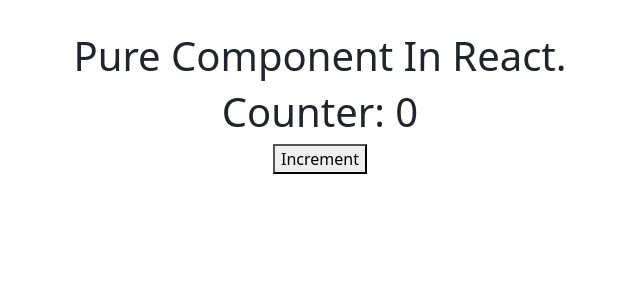
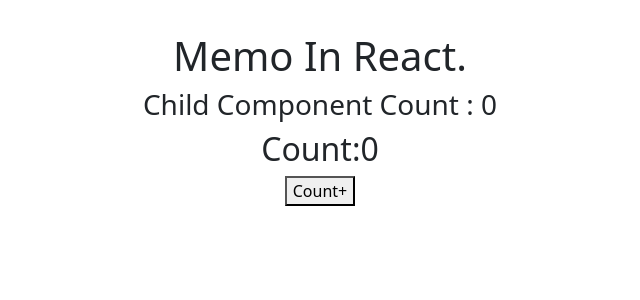
Before and after one commit to akashdomadiya/react-tuts, a React (Create React App) app: page / in a window 1280 px wide. Shown: the top 300 px of the page, without its empty margins (320-960 px from the left). Built offline with nearby package versions, Linux system fonts and the light colour scheme.

Commit message:
childcom

```diff
--- a/src/App.js
+++ b/src/App.js
@@ -1,34 +1,23 @@
-import React, { Component } from "react";
+import React, { useState } from "react";
 import "./App.css";
-import CounterPureComponent from "./CounterPureComponent";
+import ChildComponent from "./ChildComponent";
 
-class App extends Component {
-  // Example 1
-  constructor(props) {
-    super(props);
-    this.state = {
-      count: 0,
-    };
-  }
+function App() {
+  // Exmaple 1
+  const [count, setCount] = useState(0);
 
   // Example 1
-  handleIncrement = () => {
-    this.setState((prevState) => ({
-      count: prevState.count + 1,
-    }));
-  };
-  render() {
-    console.log("Parent rendered!!");
-    return (
-      <div className="App">
-        <h1>Pure Component In React.</h1>
+  console.log("parent component!!");
 
-        <CounterPureComponent
-          count={this.state.count}
-          onIncrement={this.handleIncrement}
-        />
-      </div>
-    );
-  }
+  return (
+    <div className="App">
+      <h1>Memo In React.</h1>
+
+      <ChildComponent count={count} />
+
+      <h2>Count:{count}</h2>
+      <button onClick={() => setCount(count + 1)}>Count+</button>
+    </div>
+  );
 }
 export default App;
--- /dev/null
+++ b/src/ChildComponent.js
@@ -0,0 +1,13 @@
+import React, { memo } from "react";
+
+function ChildComponent(props) {
+  // Example 2
+  console.log("Child Component Rendered!!");
+  return (
+    <>
+      <h3>Child Component Count : {props.count}</h3>
+    </>
+  );
+}
+
+export default memo(ChildComponent);
```
Also changed, not shown: src/Fragment.js (+7 -0 lines).
